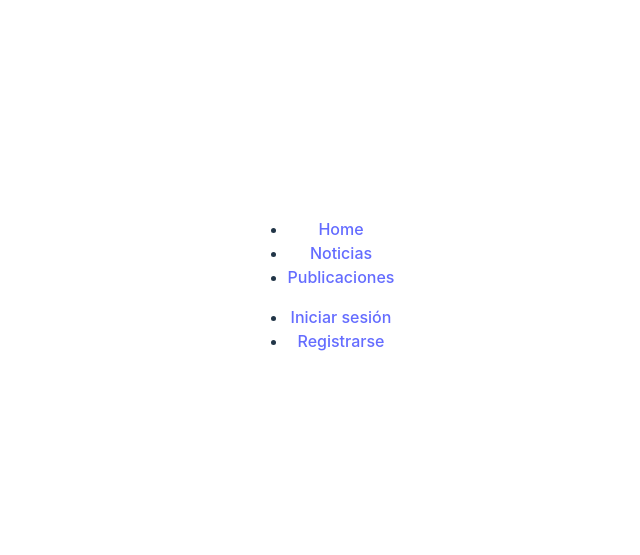
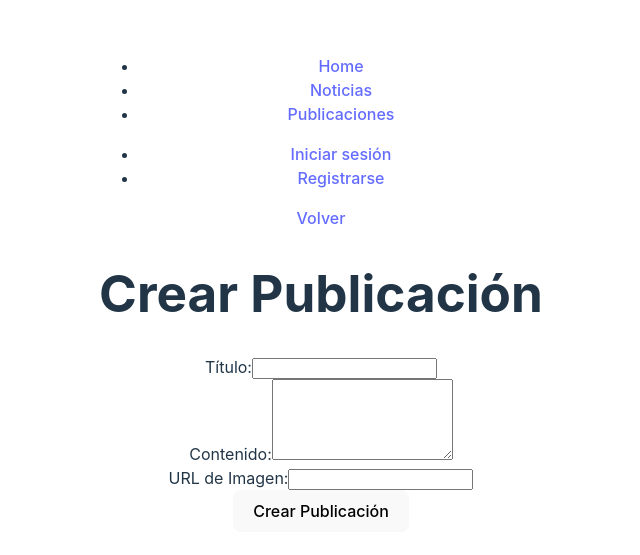
Before and after one commit to 96Jose96/GamerHubFront, a React (Vite) app: page /posts/create in a window 1280 px wide. Shown: the part 115-670 px from the top of the page, without its empty margins (319-959 px from the left). Built offline with nearby package versions, Linux system fonts and the light colour scheme; no server answers.

Commit message:
Posts form created

```diff
--- a/src/pages/Login.jsx
+++ b/src/pages/Login.jsx
@@ -38,7 +38,11 @@ function LoginForm() {
       )
 
       const idToken = await userCredential.user.getIdToken()
-      localStorage.setItem('idToken', idToken)
+      const saveToken = (token) => {
+        localStorage.removeItem('idToken 1')
+        localStorage.setItem('idToken', idToken)
+      }
+      saveToken(idToken)
 
       console.log('Datos enviados al backend:', {
         idToken,
--- /dev/null
+++ b/src/pages/PostForm.jsx
@@ -0,0 +1,108 @@
+import { useState } from "react";
+import axios from 'axios'
+import { Navigate, useNavigate } from "react-router-dom";
+import { Link } from "react-router-dom";
+
+function CreatePost() {
+    const [formData, setFormData] = useState({
+        title: '',
+        content: '',
+        image: ''
+    })
+
+    const navigate = useNavigate()
+    const [loading, setLoading] = useState(false)
+    const [message, setMessage] = useState('')
+
+    const urlApi = 'http://localhost:8080/posts/create'             //import.meta.env.VITE_POST_CREATE_URL
+
+    const handleChange = (e) => {
+        setFormData({
+            ...formData,
+            [e.target.name]: e.target.value
+        })
+    }
+
+    const handleSubmit = async (e) => {
+        e.preventDefault()
+        setLoading(true)
+
+        console.log('Request payload:', formData);
+
+
+
+        try {
+            const idToken = localStorage.getItem('idToken')
+            const response = await axios.post(
+                urlApi,
+                {...formData},
+                {headers: {
+                    Authorization: `Bearer ${idToken}`
+                }}
+            )
+
+            console.log('Server response:', response.data)
+            setMessage('¡Publicación creada con éxito')
+            setFormData({ title: '', content: '', image: '' })
+            navigate('/posts')
+        } catch (error) {
+            console.error('Post create FAILED', error)
+            setMessage(error.response?.data?.message || 'Ocurrió un error. Intentalo de nuevo.')
+        } finally {
+            setLoading(false)
+        }
+    }
+
+
+    return (
+        <>
+        <div>
+            <Link to={'/posts'}>Volver</Link>
+        </div>
+        <div>
+      <h1>Crear Publicación</h1>
+      <form onSubmit={handleSubmit}>
+        <div>
+          <label htmlFor="title">Título:</label>
+          <input
+            type="text"
+            name="title"
+            id="title"
+            value={formData.title}
+            onChange={handleChange}
+            required
+          />
+        </div>
+        <div>
+          <label htmlFor="content">Contenido:</label>
+          <textarea
+            name="content"
+            id="content"
+            rows="5"
+            value={formData.content}
+            onChange={handleChange}
+            required
+          />
+        </div>
+        <div>
+          <label htmlFor="image">URL de Imagen:</label>
+          <input
+            type="text"
+            name="image"
+            id="image"
+            value={formData.image}
+            onChange={handleChange}
+          />
+        </div>
+        <button type="submit" disabled={loading}>
+          {loading ? "Publicando..." : "Crear Publicación"}
+        </button>
+      </form>
+      {message && <p>{message}</p>}
+    </div>
+
+        </>
+    )
+}
+
+export default CreatePost
--- a/src/pages/Posts.jsx
+++ b/src/pages/Posts.jsx
@@ -1,4 +1,5 @@
 import { useState, useEffect } from "react";
+import { Link } from "react-router-dom";
 
 function Posts() {
     const [posts, setPosts] = useState([]);
@@ -8,13 +9,11 @@ function Posts() {
     useEffect(() => {
         const fetchPosts = async () => {
             try {
-
                 const idToken = localStorage.getItem('idToken');
 
                 if (!idToken) {
                     throw new Error('No se encontró el token de autenticación');
                 }
-
 
                 const response = await fetch(import.meta.env.VITE_POSTS_URL, {
                     method: 'GET',
@@ -29,9 +28,12 @@ function Posts() {
                 }
 
                 const postsData = await response.json();
-                console.log('Noticias recibidas:', postsData);
+                console.log('Publicaciones recibidas:', postsData);
 
-                setPosts(postsData);
+
+                const sortedPosts = postsData.sort((a, b) => new Date(b.createdAt) - new Date(a.createdAt));
+
+                setPosts(sortedPosts);
                 setLoading(false);
             } catch (error) {
                 console.log('Error obteniendo publicaciones:', error);
@@ -44,6 +46,10 @@ function Posts() {
     }, []);
 
     return (
+        <>
+        <div>
+            <Link to={'/posts/create'}>Crear publicación</Link>
+        </div>
         <div>
             {loading && !error ? (
                 <p>Cargando publicaciones...</p>
@@ -59,12 +65,14 @@ function Posts() {
                                 <h2>{post.title}</h2>
                                 <img src={post.image} alt={post.title} />
                                 <p>{post.content}</p>
+                                <p>{post.author}</p>
                             </li>
                         ))
                     )}
                 </ul>
             )}
         </div>
+        </>
     );
 }
 
--- a/src/routes/Routes.jsx
+++ b/src/routes/Routes.jsx
@@ -4,6 +4,7 @@ import News from '../pages/News'
 import RegistryForm from '../pages/RegistryForm'
 import LoginForm from '../pages/Login'
 import Posts from '../pages/Posts'
+import CreatePost from '../pages/PostForm'
 
 function Paths() {
     return (
@@ -13,6 +14,7 @@ function Paths() {
             <Route path='/registry' element={<RegistryForm />} />
             <Route path='/login' element={<LoginForm />} />
             <Route path='/posts' element={<Posts />} />
+            <Route path='/posts/create' element={<CreatePost/>} />
         </Routes>
     )
 }
```
